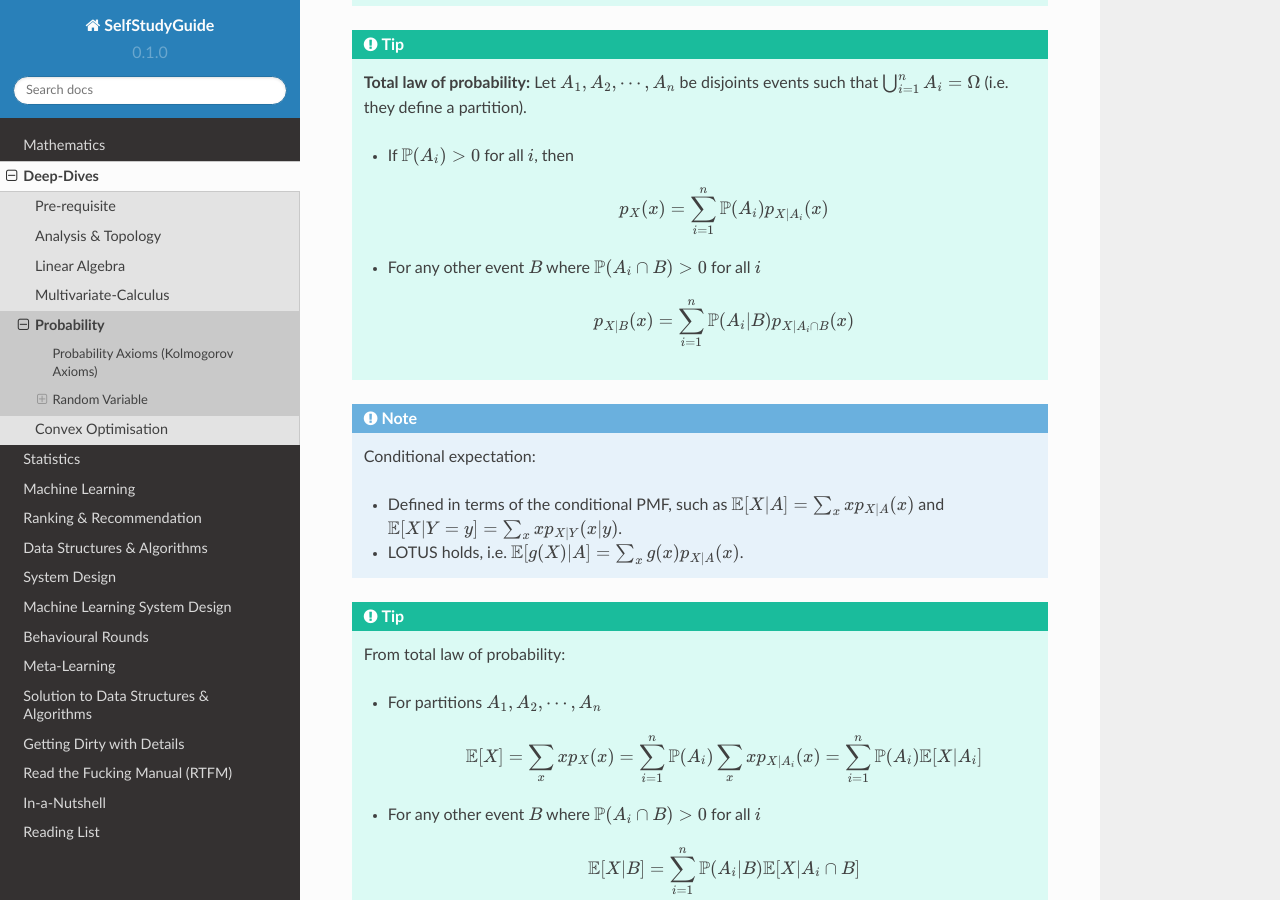
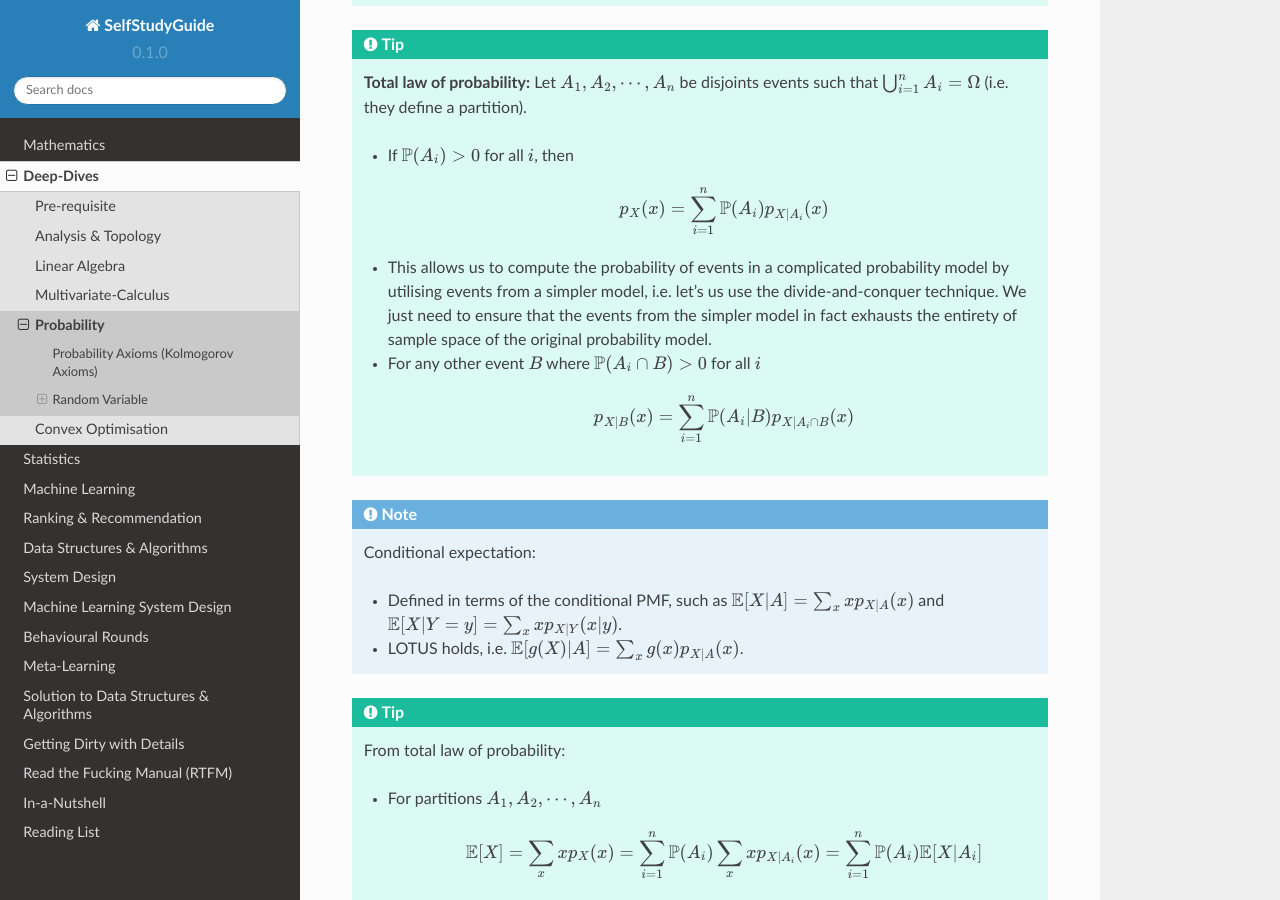
Before and after one commit to uselesstechjunks/leetcode, a Sphinx documentation site: the page built from docs/source/math/prob.rst, in a window 1280 px wide and 900 px high, scrolled down 3275 px. Built offline with Sphinx 7.4.7 and the Read the Docs theme 2.0.0, drawn with Linux system fonts in a browser that asks for light colours.

Commit message:
Update prob.rst

```diff
--- a/docs/source/math/prob.rst
+++ b/docs/source/math/prob.rst
@@ -123,6 +123,7 @@ Discrete = values are from a finite/countably infinite set.
 		.. math::
 			p_X(x)=\sum_{i=1}^n\mathbb{P}(A_i)p_{X|A_i}(x)
 
+	* This allows us to compute the probability of events in a complicated probability model by utilising events from a simpler model, i.e. let's us use the divide-and-conquer technique. We just need to ensure that the events from the simpler model in fact exhausts the entirety of sample space of the original probability model.
 	* For any other event :math:`B` where :math:`\mathbb{P}(A_i\cap B)>0` for all :math:`i`
 
 		.. math::
```
